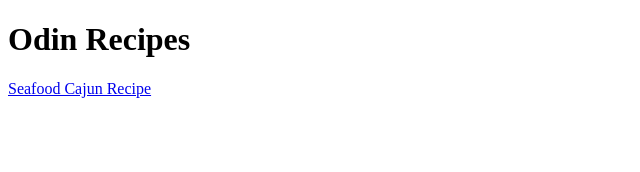
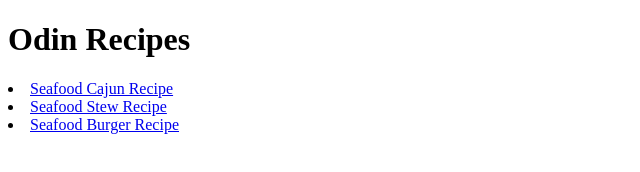
Before and after one commit to Sapcjay/odin-recipes, a plain HTML site: page index.html in a window 1280 px wide. Shown: the whole page, without its empty margins (0-640 px from the left). Drawn offline with Linux system fonts and the light colour scheme.

Commit message:
test commiting in 2 go

```diff
--- a/index.html
+++ b/index.html
@@ -7,6 +7,8 @@
 </head>
 <body>
     <h1>Odin Recipes</h1>
-    <a href="recipes/Seafood_cajun.html">Seafood Cajun Recipe</a>
+    <li><a href="recipes/Seafood_cajun.html">Seafood Cajun Recipe</a></li>
+    <li><a href="recipes/Seafood_Stew.html">Seafood Stew Recipe</a></li>
+    <li><a href="recipes/Seafood_Burger.html">Seafood Burger Recipe</a></li>
 </body>
 </html>
```
Also changed, not shown: recipes/Seafood_cajun.html (+2 -3 lines).
